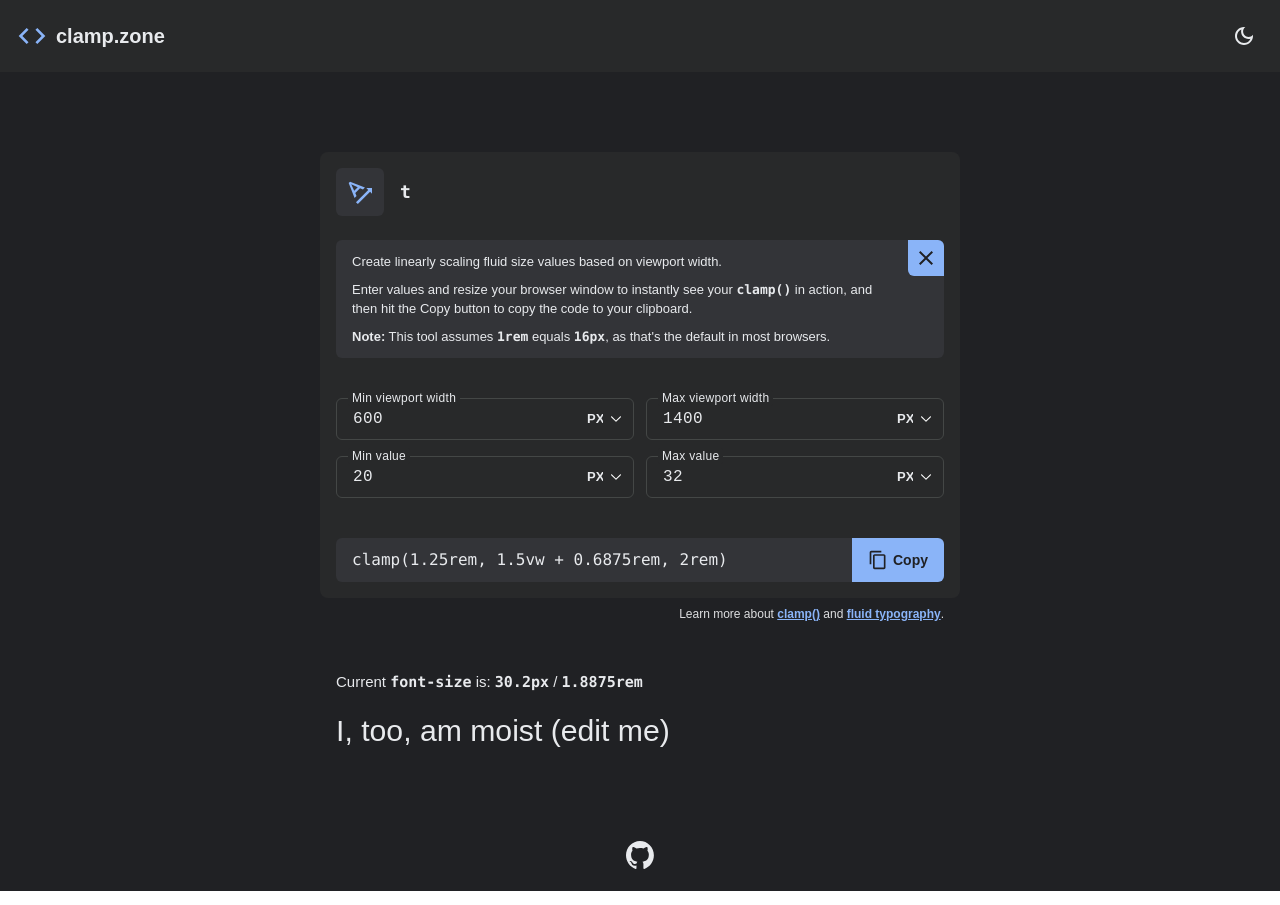
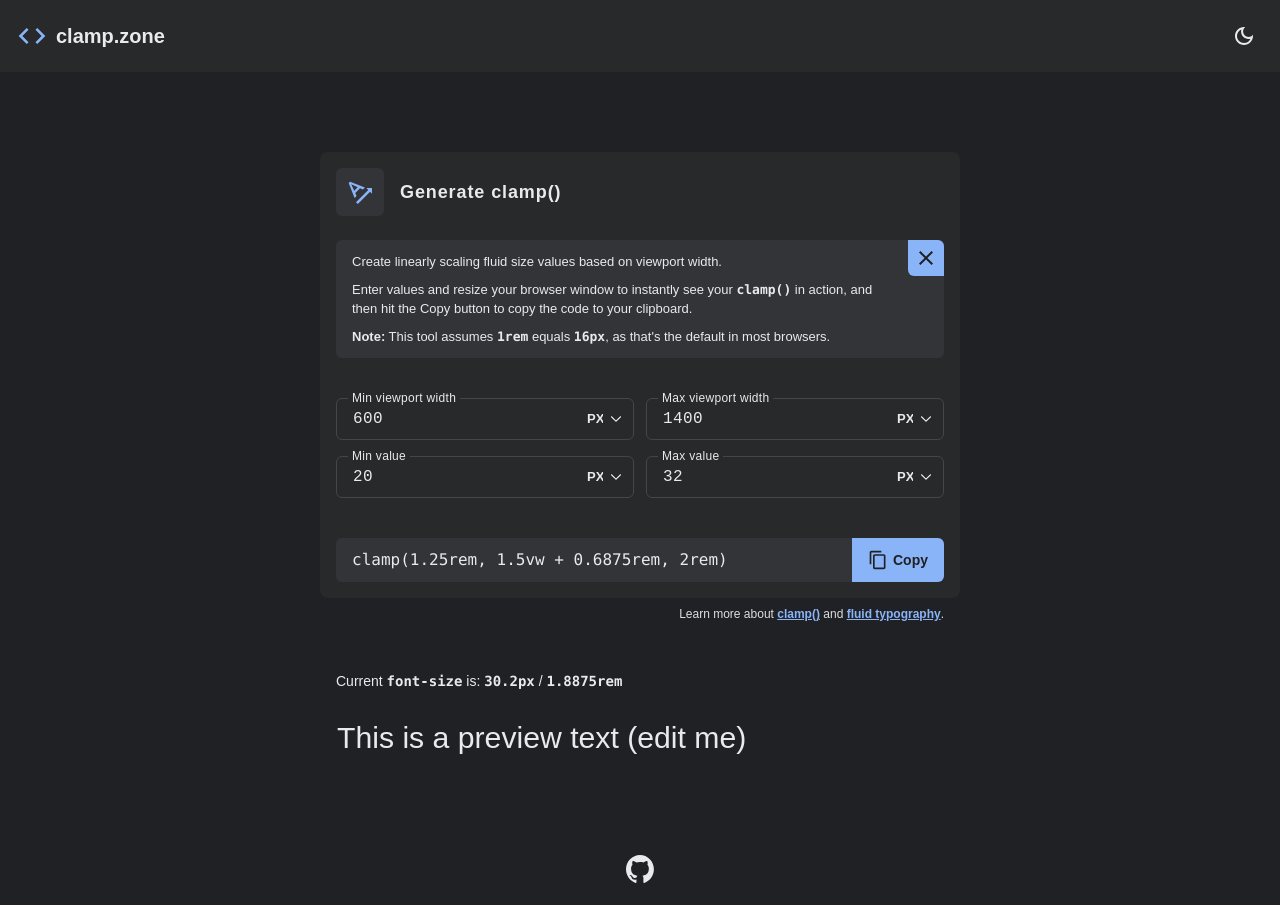
Before and after one commit to patrik-setterberg/clamp, a React (Vite) app: page / in a window 1280 px wide. Built offline with nearby package versions, Linux system fonts and the light colour scheme; a web font is replaced by a local one.

Commit message:
Make clamp generator title static, use typing effect hook on previewText input.

```diff
--- a/src/components/ClampGenerator.tsx
+++ b/src/components/ClampGenerator.tsx
@@ -19,9 +19,6 @@ import angleup from "../assets/images/angleup.svg";
 import angleupDarkMode from "../assets/images/angleup-dark-mode.svg";
 import error from "../assets/images/error.svg";
 import info from "../assets/images/info.svg";
-
-// Hooks
-import useTypingEffect from "../hooks/useTypingEffect";
 
 /**
  * A component that generates a CSS clamp value based on user input.
@@ -144,14 +141,6 @@ const ClampGenerator = (): JSX.Element => {
         );
     }, [cautions]);
 
-    const TYPING_SPEED: number = 50;
-    const VARIANCE: number = 20;
-    let title: string = useTypingEffect(
-        "Generate clamp()",
-        TYPING_SPEED,
-        VARIANCE,
-    );
-
     const [copySuccess, setCopySuccess] = useState(false);
 
     /**
@@ -238,11 +227,11 @@ const ClampGenerator = (): JSX.Element => {
                 <div>
                     <h2
                         className={clsx(
-                            "text-almost-black font-mono text-lg font-semibold dark:text-white",
+                            "text-almost-black tracking-wider text-lg font-semibold dark:text-white",
                             "transition-colors duration-100 ease-out",
                         )}
                     >
-                        {title}
+                        Generate clamp()
                     </h2>
                 </div>
             </div>
--- a/src/components/PreviewText.tsx
+++ b/src/components/PreviewText.tsx
@@ -7,17 +7,18 @@ import { useStore } from "../store/uiToolsStore";
 // Helpers.
 import roundToFourDecimals from "../helpers/roundToFourDecimals";
 
+// Hooks.
+import useTypingEffect from "../hooks/useTypingEffect";
+
 /**
  * Renders a preview text component with dynamic font size and visibility effects.
- * The font size is based on the clamp value and
- * the visibility effects are based on the viewport width.
+ * The font size is based on the clamp value and the visibility effects
+ * are based on the viewport width.
  *
  * @returns The rendered PreviewText component.
  */
 const PreviewText = (): JSX.Element => {
-    const [inputValue, setInputValue] = useState<string>(
-        "I, too, am moist (edit me)",
-    );
+    const [inputValue, setInputValue] = useState<string>("");
 
     const clampValue = useStore((state) => state.clampValue);
     const maxViewportWidth = useStore((state) => state.maxViewportWidth);
@@ -85,8 +86,8 @@ const PreviewText = (): JSX.Element => {
      */
     function checkIsOverflowing(): boolean {
         if (previewInputRef.current && previewInputRef.current.parentElement) {
-            const element = previewInputRef.current;
-            const parent = previewInputRef.current.parentElement;
+            const element: HTMLInputElement = previewInputRef.current;
+            const parent: HTMLElement = previewInputRef.current.parentElement;
 
             return (
                 element.scrollWidth > parent.clientWidth ||
@@ -135,6 +136,11 @@ const PreviewText = (): JSX.Element => {
     }, [maxViewportWidth, clampValue, inputValue]);
 
     const maxViewportWidthTimerRef = useRef<number | null>(null);
+
+    /**
+     * Show the preview text background and border for a short duration
+     * when the viewport width is less than the max viewport width.
+     */
     useEffect(() => {
         setBackgroundIsVisible(true);
         setBorderIsVisible(
@@ -151,16 +157,30 @@ const PreviewText = (): JSX.Element => {
         }, 1000);
     }, [maxViewportWidth]);
 
+    let [previewTextDefault, isTypingCompleted] = useTypingEffect([
+        "This is a preview text (edit me)",
+    ]);
+
+    useEffect(() => {
+        if (isTypingCompleted) {
+            setInputValue(previewTextDefault); // Initialize input with the last typed text
+        }
+    }, [isTypingCompleted, previewTextDefault]);
+
+    const handleInputChange = (event: React.ChangeEvent<HTMLInputElement>) => {
+        setInputValue(event.target.value);
+    };
+
     return (
         <div
             className={clsx(
                 "mx-auto mt-8 flex w-full flex-col items-center rounded-lg border pt-4",
                 "transition-colors duration-500 ease-out",
-                backgroundIsVisible
-                    ? "bg-gray-mist dark:bg-gray-dark"
+                backgroundIsVisible && isTypingCompleted
+                    ? "bg-white-cloud dark:bg-gray-dark"
                     : "bg-transparent",
-                borderIsVisible
-                    ? "border-blue-ocean dark:border-white"
+                borderIsVisible && isTypingCompleted
+                    ? "dark:border-gray-neutral border-[#9e9e9e]"
                     : "border-transparent",
             )}
             style={{
@@ -169,7 +189,7 @@ const PreviewText = (): JSX.Element => {
         >
             <p
                 className={clsx(
-                    "text-almost-black inline-block w-full max-w-box px-4 text-[0.9375rem] dark:text-white",
+                    "text-almost-black inline-block w-full max-w-box px-4 text-xs sm:text-sm dark:text-white",
                     "transition-colors duration-100 ease-out",
                 )}
             >
@@ -184,16 +204,17 @@ const PreviewText = (): JSX.Element => {
                     style={{
                         fontSize: clampValue,
                     }}
-                    placeholder="Enter text here"
+                    placeholder={isTypingCompleted ? "Enter text here" : ""}
                     className={clsx(
-                        "text-almost-black inline-block w-full overflow-ellipsis whitespace-nowrap rounded-lg bg-transparent px-4 font-medium leading-loose outline outline-2 outline-transparent dark:text-white",
-                        "transition-colors !duration-100 ease-out",
-                        "focus-visible:outline-blue-soft dark:focus-visible:outline-blue-light",
+                        "text-almost-black inline-block w-full overflow-ellipsis rounded-lg border border-transparent bg-transparent px-4 font-medium leading-[2.5] outline outline-2 outline-transparent dark:text-white",
+                        "transition-colors duration-100 ease-out",
+                        "focus-visible:outline-blue-soft dark:focus-visible:outline-blue-light hover:focus-visible:bg-transparent",
                         isOverflowing &&
                             "focus-visible:bg-gray-mist dark:focus-visible:bg-gray-dark",
+                        "dark:hover:bg-gray-dark hover:bg-white-cloud",
                     )}
-                    value={inputValue}
-                    onChange={(e) => setInputValue(e.target.value)}
+                    value={isTypingCompleted ? inputValue : previewTextDefault}
+                    onChange={handleInputChange}
                     id="preview-text"
                 />
                 <label htmlFor="preview-text" className="sr-only">
```
